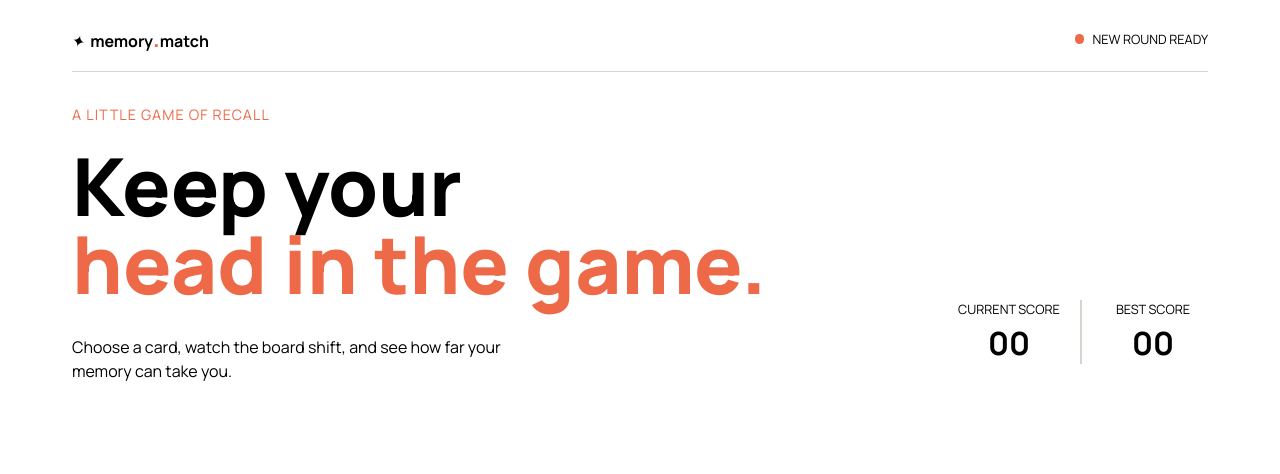
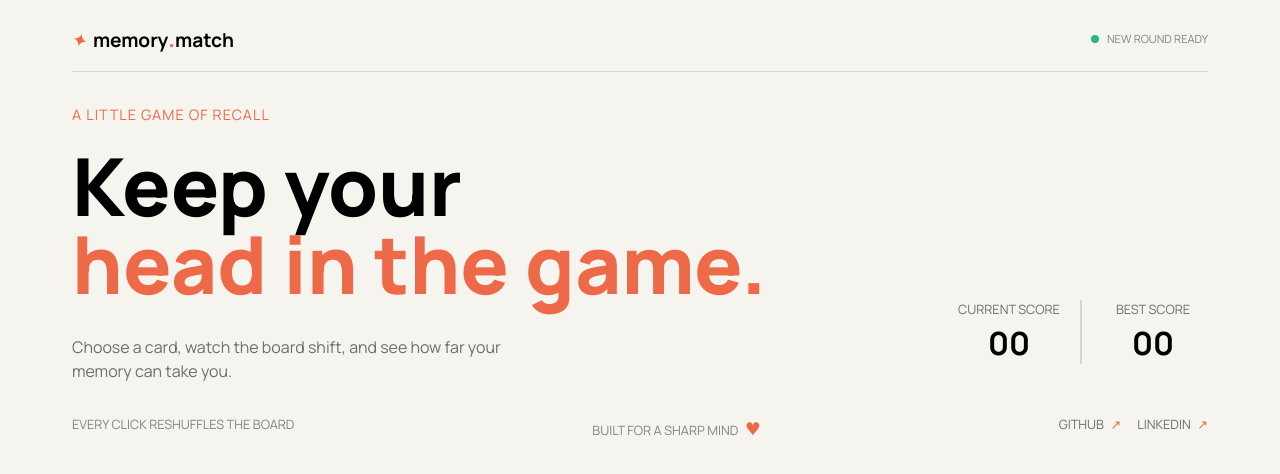
Before and after one commit to midhin11/memory-card, a React (Vite) app: page / in a window 1280 px wide. Shown: the top 474 px of the page. Built offline with nearby package versions, Linux system fonts and the light colour scheme; a web font is replaced by a local one.

Commit message:
Create footer section
Created a footer section with credits and hints. Also added in github
and linkedin redirect links.

```diff
--- a/src/App.css
+++ b/src/App.css
@@ -1,5 +1,13 @@
 body {
   padding: 0 4rem;
+  background-color: rgb(245, 244, 239);
+}
+
+:root {
+  --gray-primary: rgb(103, 113, 109);
+  --gray-secondary: rgb(126, 135, 130);
+  --gray-tertiary: rgb(147, 155, 150);
+  --orange: rgb(237, 105, 71);
 }
 
 /* ----------- HEADER ----------- */
@@ -14,32 +22,35 @@ header {
 
 .brand {
   font-weight: 700;
+  font-size: 1.2rem;
 }
 
 .brand-logo {
   display: inline-block;
   transform: rotate(15deg);
   margin-right: 0.3rem;
+  color: var(--orange);
 }
 
 .brand-dot {
   font-weight: 800;
   font-size: 1.3rem;
-  color: rgb(237, 105, 71);
+  color: var(--orange);
 }
 
 .label {
-  font-size: 0.8rem;
+  font-size: 0.7rem;
   text-transform: uppercase;
+  color: var(--gray-secondary)
 }
 
 .status {
   display: inline-block;
   margin-right: 0.5rem;
-  height: 0.6rem;
-  width: 0.6rem;
+  height: 0.5rem;
+  width: 0.5rem;
   border-radius: 0.3rem;
-  background-color: rgb(237, 105, 71);
+  background-color: rgb(39, 185, 124);
 }
 
 /* ----------- HERO ----------- */
@@ -52,7 +63,7 @@ header {
 
 .recall {
   text-transform: uppercase;
-  color: rgb(237, 105, 71);
+  color: var(--orange);
   letter-spacing: 1.1px;
   font-size: 0.9rem;
 }
@@ -65,11 +76,12 @@ h1 {
 }
 
 h1 span {
-  color: rgb(237, 105, 71);
+  color: var(--orange);
 }
 
 .intro{
   width: 70%;
+  color: var(--gray-primary);
 }
 
 .score-card {
@@ -91,6 +103,7 @@ h1 span {
   font-size: 0.8rem;
   width: 110px;
   text-align: center;
+  color: var(--gray-primary);
 }
 
 .score-item strong{
@@ -98,3 +111,43 @@ h1 span {
   text-align: center;
   font-size: 2rem;
 }
+
+/* ----------- GAME AREA ----------- */
+
+
+/* ----------- FOOTER ----------- */
+
+.footer {
+  display: flex;
+  justify-content: space-between;
+  font-size: 0.8rem;
+  text-transform: uppercase;
+  color: var(--gray-secondary);
+}
+
+.footer-credit b {
+  display: inline-block;
+  margin-left: 0.25rem;
+  color: var(--orange);
+  font-size: 1.1rem;
+}
+
+.footer-links {
+  display: flex;
+  gap: 1rem;
+}
+
+.footer-links a {
+  text-decoration: none;
+  color: var(--gray-primary);
+}
+
+.footer-links a:hover {
+  color: var(--orange);
+}
+
+.footer-links span {
+  display: inline-block;
+  margin-left: 0.25rem;
+  color: var(--orange);
+}
--- a/src/Components/GamePage.jsx
+++ b/src/Components/GamePage.jsx
@@ -9,12 +9,21 @@ export default function GamePage() {
   )
 }
 
-function Footer() {
+function GameArea() {
 
 }
 
-function GameArea() {
-
+function Footer() {
+  return (
+    <section className="footer">
+      <div className="footer-ins">Every click reshuffles the board</div>
+      <div className="footer-credit">Built for a sharp mind <b>♥</b></div>
+      <div className="footer-links">
+        <a href="https://github.com/lidge-jun" target="blank" rel="noreferrer">Github <span>↗</span></a>
+        <a href="https://www.linkedin.com/in/williamhgates/" target="blank" rel="noreferrer">Linkedin <span>↗</span></a>
+      </div>
+    </section>
+  )
 }
 
 function Header() {
```
